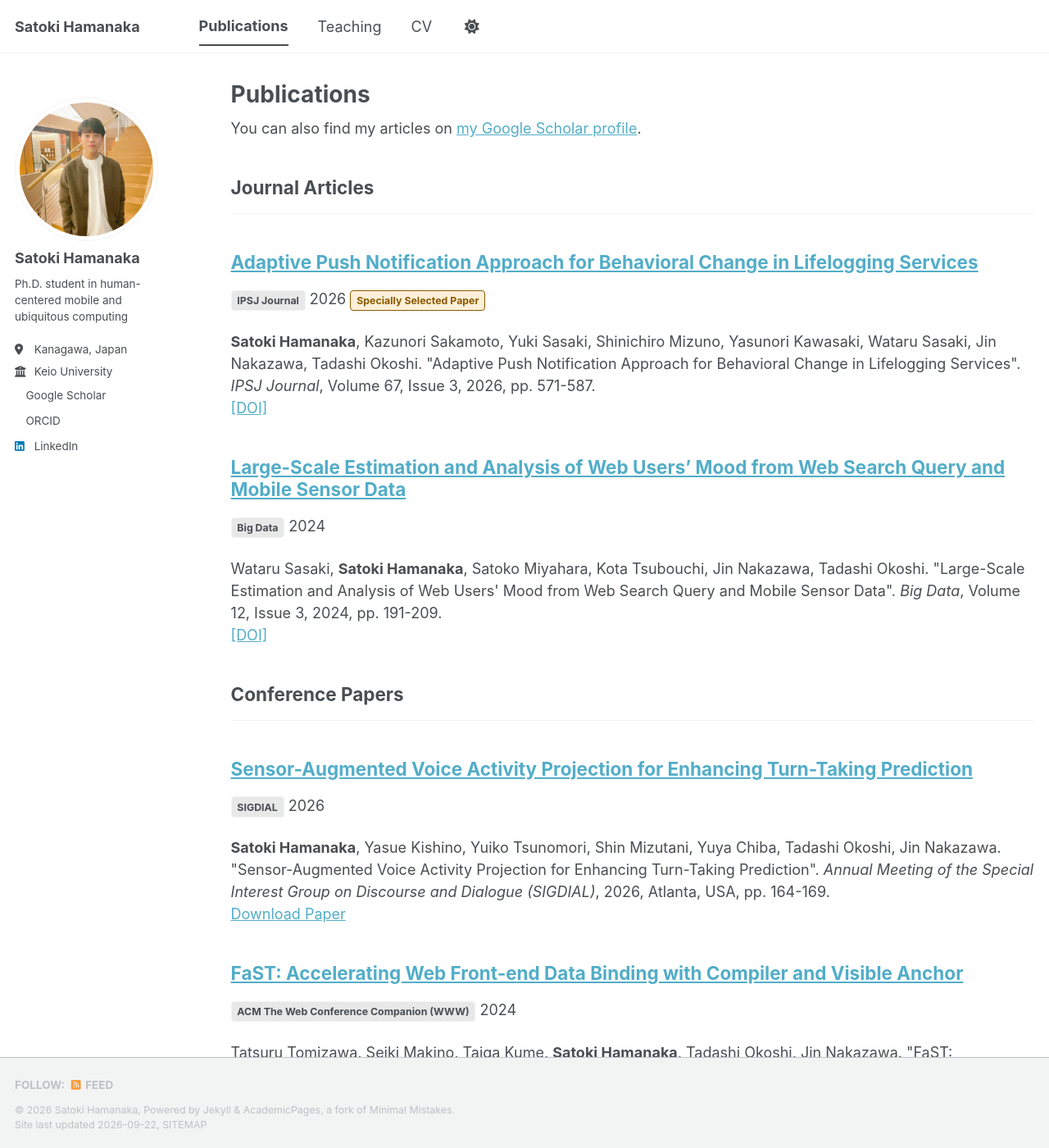
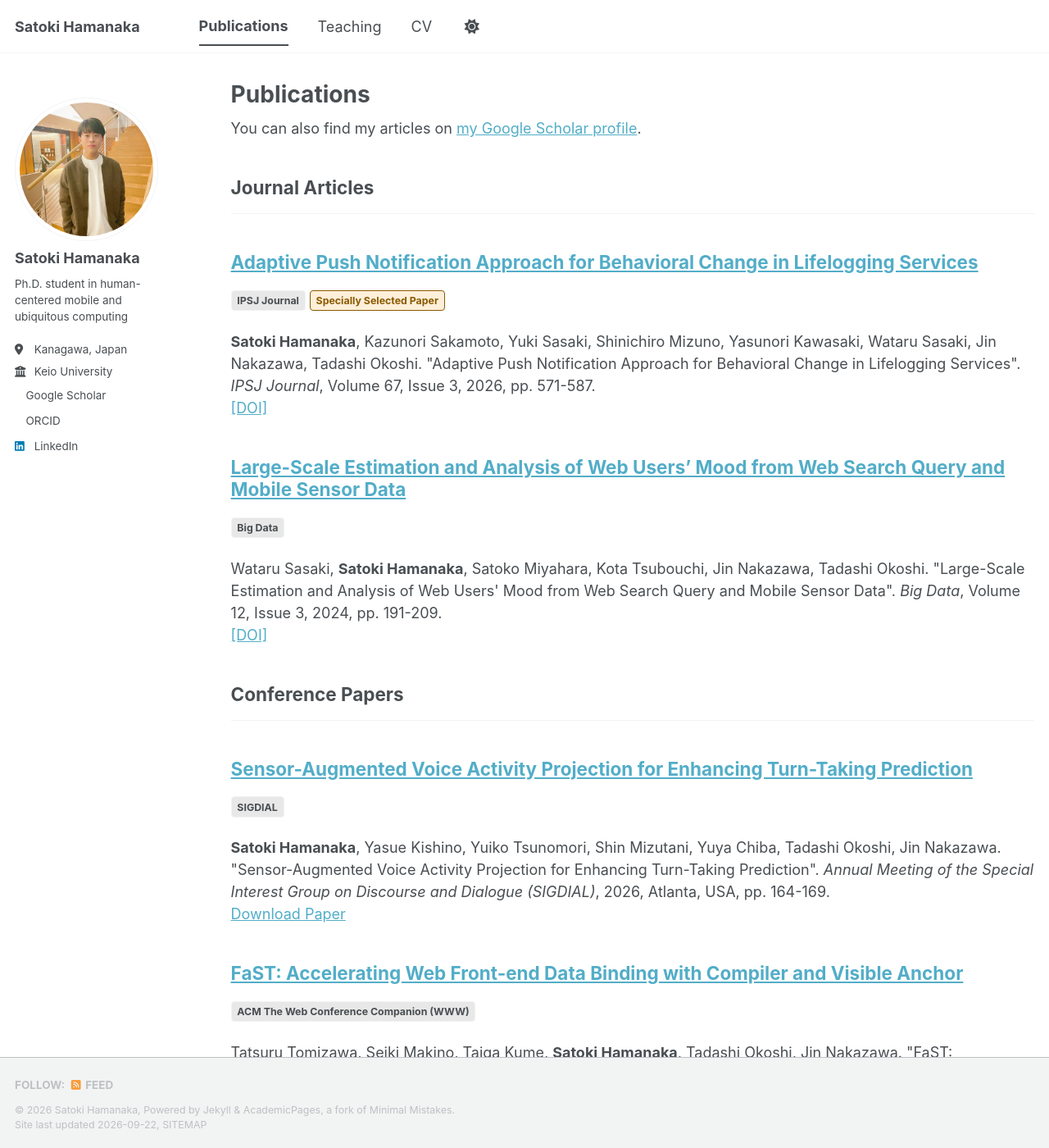
Before and after one commit to hamachu216/hamachu216.github.io, a Jekyll site: the page built from _pages/publications.html, in a window 1280 px wide and 1400 px high. Shown: the whole window at 82% size. Built offline with Jekyll 4.4.1, drawn with Linux system fonts in a browser that asks for light colours; a style sheet for code colours, icons or effects is not loaded; some of the changed text lies outside the part shown.

Commit message:
Drop the year from the publication meta line
"IPSJ Journal 2026" becomes just the venue badge. The year is already in
every citation directly below it, so the meta line was repeating it.

Only the publications branch changes; teaching entries still read
"Undergraduate course, <venue>, 2024", where the year is the only date shown.

Co-Authored-By: Claude Opus 5 (1M context) <noreply@anthropic.com>

```diff
--- a/_includes/archive-single.html
+++ b/_includes/archive-single.html
@@ -41,7 +41,7 @@
         {% if post.collection == 'teaching' %}
           <p> {{ post.type }}, <i>{{ post.venue }}</i>, {{ post.date | default: "1900-01-01" | date: "%Y" }} </p>
         {% elsif post.collection == 'publications' %}
-          <p><span class="publication__venue">{{ post.venue }}</span> {{ post.date | default: "1900-01-01" | date: "%Y" }}{% if post.award %} <span class="publication__award">{{ post.award }}</span>{% endif %}</p>
+          <p><span class="publication__venue">{{ post.venue }}</span>{% if post.award %} <span class="publication__award">{{ post.award }}</span>{% endif %}</p>
         {% elsif post.date %}
          <p class="page__date"><strong><i class="fa fa-fw fa-calendar" aria-hidden="true"></i> {{ site.data.ui-text[site.locale].date_label | default: "Published:" }}</strong> <time datetime="{{ post.date | default: "1900-01-01" | date_to_xmlschema }}">{{ post.date | default: "1900-01-01" | date: "%B %d, %Y" }}</time></p>
         {% endif %}
--- a/_layouts/single.html
+++ b/_layouts/single.html
@@ -37,7 +37,7 @@ layout: default
         {% if page.collection == 'teaching' %}
           <p> {{ page.type }}, <i>{{ page.venue }}</i>, {{ page.date | default: "1900-01-01" | date: "%Y" }} </p>
         {% elsif page.venue and page.date %}
-          <p><span class="publication__venue">{{ page.venue }}</span> {{ page.date | default: "1900-01-01" | date: "%Y" }}{% if page.award %} <span class="publication__award">{{ page.award }}</span>{% endif %}</p>
+          <p><span class="publication__venue">{{ page.venue }}</span>{% if page.award %} <span class="publication__award">{{ page.award }}</span>{% endif %}</p>
         {% elsif page.date %}
           <p class="page__date"><strong><i class="fa fa-fw fa-calendar" aria-hidden="true"></i> {{ site.data.ui-text[site.locale].date_label | default: "Published:" }}</strong> <time datetime="{{ page.date | date_to_xmlschema }}">{{ page.date | default: "1900-01-01" | date: "%B %d, %Y" }}</time></p>
         {% endif %}
```
